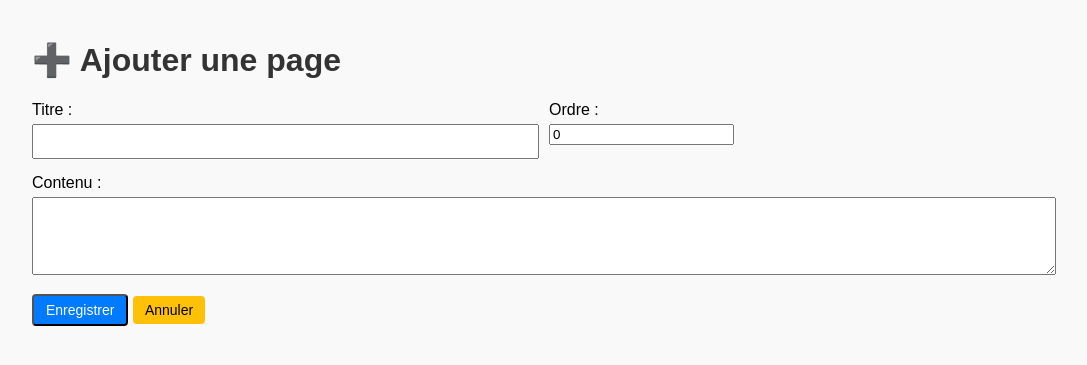
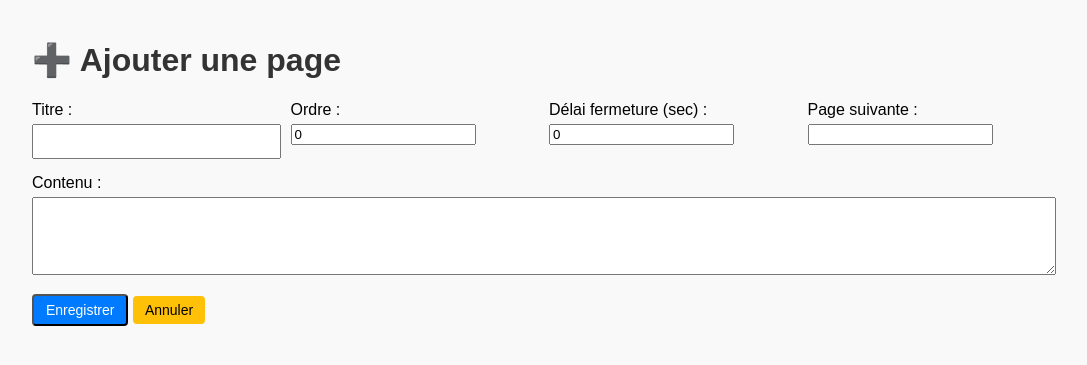
Before and after one commit to Pakal72/station72, a FastAPI app: page /pages/edit/1 in a window 1280 px wide. Shown: the top 365 px of the page, without its empty margins (96-1183 px from the left). Run offline with FastAPI, Linux system fonts and the light colour scheme; data that the repository does not hold is empty; some libraries are stand-ins or nearby versions.

Commit message:
Ajout des champs delai_fermeture et page_suivante

```diff
--- a/main.py
+++ b/main.py
@@ -145,13 +145,15 @@ def add_page(
     jeu_id: int = Form(...),
     titre: str = Form(...),
     ordre: int = Form(...),
+    delai_fermeture: int = Form(0),
+    page_suivante: int | None = Form(None),
     contenu: str = Form(""),
 ):
     with get_conn() as conn:
         with conn.cursor() as cur:
             cur.execute(
-                "INSERT INTO pages (id_jeu, titre, ordre, contenu) VALUES (%s, %s, %s, %s)",
-                (jeu_id, titre, ordre, contenu),
+                "INSERT INTO pages (id_jeu, titre, ordre, delai_fermeture, page_suivante, contenu) VALUES (%s, %s, %s, %s, %s, %s)",
+                (jeu_id, titre, ordre, delai_fermeture, page_suivante, contenu),
             )
             conn.commit()
     return RedirectResponse(url=f"/jeux/edit/{jeu_id}", status_code=303)
@@ -171,13 +173,15 @@ def edit_page(
     page_id: int,
     titre: str = Form(...),
     ordre: int = Form(...),
+    delai_fermeture: int = Form(0),
+    page_suivante: int | None = Form(None),
     contenu: str = Form(""),
 ):
     with get_conn() as conn:
         with conn.cursor() as cur:
             cur.execute(
-                "UPDATE pages SET titre=%s, ordre=%s, contenu=%s WHERE id_page=%s",
-                (titre, ordre, contenu, page_id),
+                "UPDATE pages SET titre=%s, ordre=%s, delai_fermeture=%s, page_suivante=%s, contenu=%s WHERE id_page=%s",
+                (titre, ordre, delai_fermeture, page_suivante, contenu, page_id),
             )
             cur.execute("SELECT id_jeu FROM pages WHERE id_page=%s", (page_id,))
             jeu_id = cur.fetchone()[0]
@@ -201,13 +205,20 @@ def duplicate_page(page_id: int):
     with get_conn() as conn:
         with conn.cursor(cursor_factory=RealDictCursor) as cur:
             cur.execute(
-                "SELECT id_jeu, titre, ordre, contenu FROM pages WHERE id_page=%s",
+                "SELECT id_jeu, titre, ordre, delai_fermeture, page_suivante, contenu FROM pages WHERE id_page=%s",
                 (page_id,),
             )
             page = cur.fetchone()
             cur.execute(
-                "INSERT INTO pages (id_jeu, titre, ordre, contenu) VALUES (%s, %s, %s, %s)",
-                (page["id_jeu"], page["titre"], page["ordre"], page["contenu"]),
+                "INSERT INTO pages (id_jeu, titre, ordre, delai_fermeture, page_suivante, contenu) VALUES (%s, %s, %s, %s, %s, %s)",
+                (
+                    page["id_jeu"],
+                    page["titre"],
+                    page["ordre"],
+                    page["delai_fermeture"],
+                    page["page_suivante"],
+                    page["contenu"],
+                ),
             )
             conn.commit()
     return RedirectResponse(url=f"/jeux/edit/{page['id_jeu']}", status_code=303)
--- a/templates/add_jeu.html
+++ b/templates/add_jeu.html
@@ -56,6 +56,8 @@
                     <th>Titre</th>
                     <th>Ordre</th>
                     <th>Contenu</th>
+                    <th>Délai (sec)</th>
+                    <th>Page suivante</th>
                     <th>Actions</th>
                 </tr>
             </thead>
@@ -67,6 +69,8 @@
                     <td>{{ page.titre }}</td>
                     <td>{{ page.ordre }}</td>
                     <td>{{ page.contenu }}</td>
+                    <td>{{ page.delai_fermeture }}</td>
+                    <td>{{ page.page_suivante }}</td>
                     <td>
                         <a href="/pages/edit/{{ page.id_page }}" class="btn btn-secondary">Modifier</a>
                         <a href="/pages/delete/{{ page.id_page }}" class="btn btn-danger" onclick="return confirm('Êtes-vous sûr de vouloir supprimer cette page ?');">Supprimer</a>
--- a/templates/add_page.html
+++ b/templates/add_page.html
@@ -23,10 +23,18 @@
                     <label for="titre">Titre :</label>
                     <input type="text" id="titre" name="titre" value="{{ page.titre if page else '' }}" required>
                 </div>
-                <div class="form-group">
-                    <label for="ordre">Ordre :</label>
-                    <input type="number" id="ordre" name="ordre" value="{{ page.ordre if page else 0 }}" required>
-                </div>
+            <div class="form-group">
+                <label for="ordre">Ordre :</label>
+                <input type="number" id="ordre" name="ordre" value="{{ page.ordre if page else 0 }}" required>
+            </div>
+            <div class="form-group">
+                <label for="delai_fermeture">Délai fermeture (sec) :</label>
+                <input type="number" id="delai_fermeture" name="delai_fermeture" value="{{ page.delai_fermeture if page else 0 }}">
+            </div>
+            <div class="form-group">
+                <label for="page_suivante">Page suivante :</label>
+                <input type="number" id="page_suivante" name="page_suivante" value="{{ page.page_suivante if page else '' }}">
+            </div>
             </div>
             <div class="form-group">
                 <label for="contenu">Contenu :</label>
```
Also changed, not shown: README.md.
